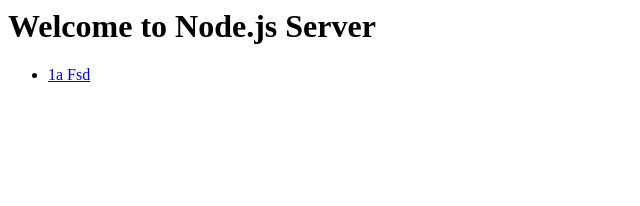
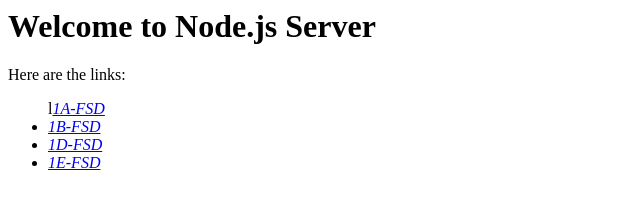
Before and after one commit to Chandu-0718/FSD1, a plain HTML site: page index.html in a window 1280 px wide. Shown: the whole page, without its empty margins (0-640 px from the left). Drawn offline with Linux system fonts and the light colour scheme.

Commit message:
Update index.html

```diff
--- a/index.html
+++ b/index.html
@@ -4,10 +4,12 @@
 </head>
 <body>
 <h1> Welcome to Node.js Server</h1>
-  <ul>
-  <li>
-    <a href="https://onea-ea2s.onrender.com"> 1a Fsd</a>
-  </li>
-  </ul>
+   <p>Here are the links:</p>
+        <ul>
+            l<i><a href="https://onea-ea2s.onrender.com">1A-FSD</a></li>
+            <li><a href="https://oneb-fsd-gbjo.onrender.com">1B-FSD</a></li>
+            <li><a href="https://id-fsd.onrender.com">1D-FSD</a></li>
+            <li><a href="https://onee-fsd-iqhf.onrender.com">1E-FSD</a></li>
+        </ul>
 </body>
 </html>
```
